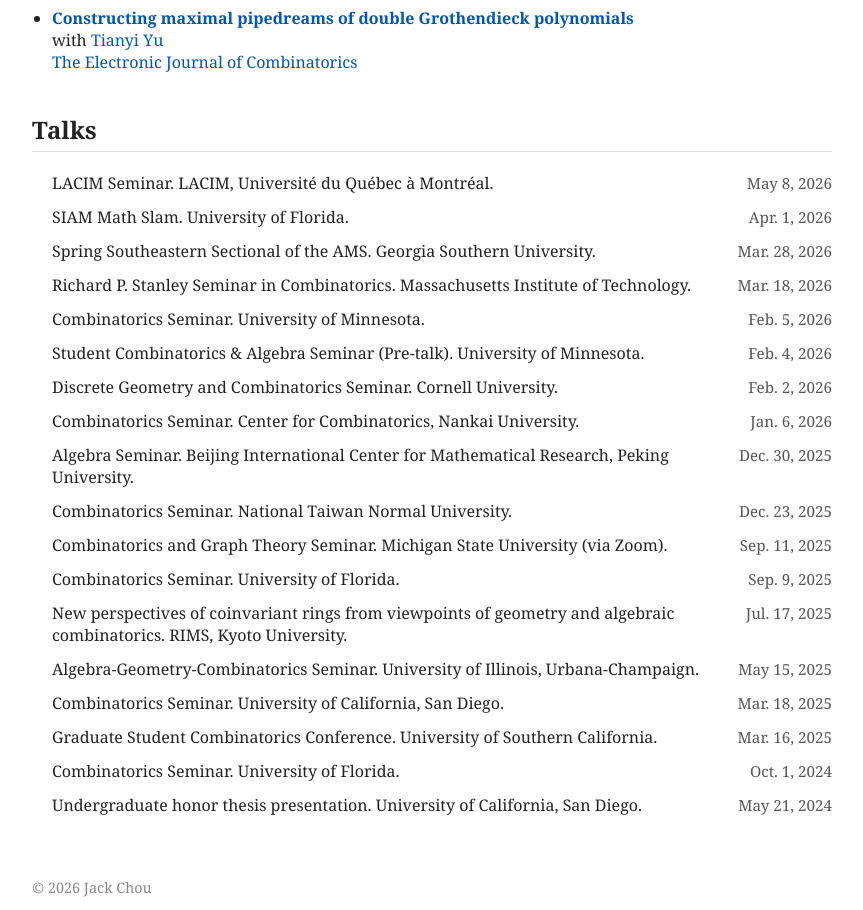
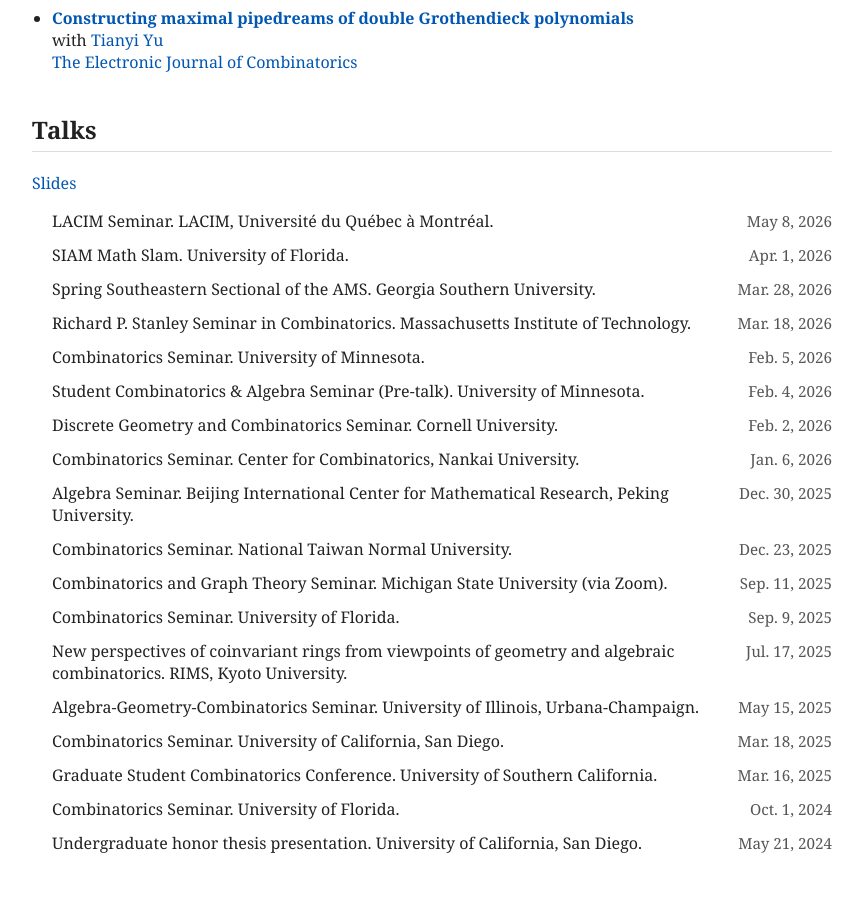
Before and after one commit to jackchoumath/jackchoumath.github.io, a plain HTML site: page index.html in a window 1280 px wide. Shown: the part 815-1725 px from the top of the page, without its empty margins (208-1071 px from the left). Drawn offline with nearby package versions, Linux system fonts and the light colour scheme.

Commit message:
Update index.html

```diff
--- a/index.html
+++ b/index.html
@@ -78,7 +78,10 @@
     </section>
 
     <section id="talks">
-      <h2>Talks</h2>
+      <div class="section-header">
+        <h2>Talks</h2>
+        <a href="slides.html" class="slides-button">Slides</a>
+      </div>
       <ul>
         <li class="talk-item">
           <div class="talk-info">
```
